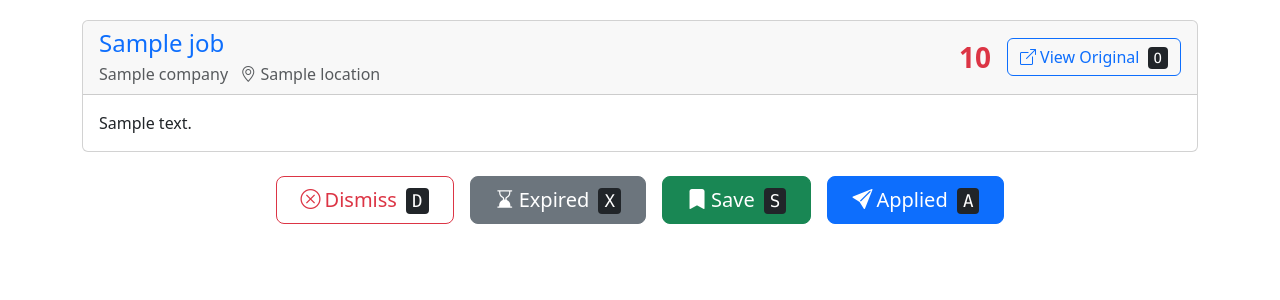
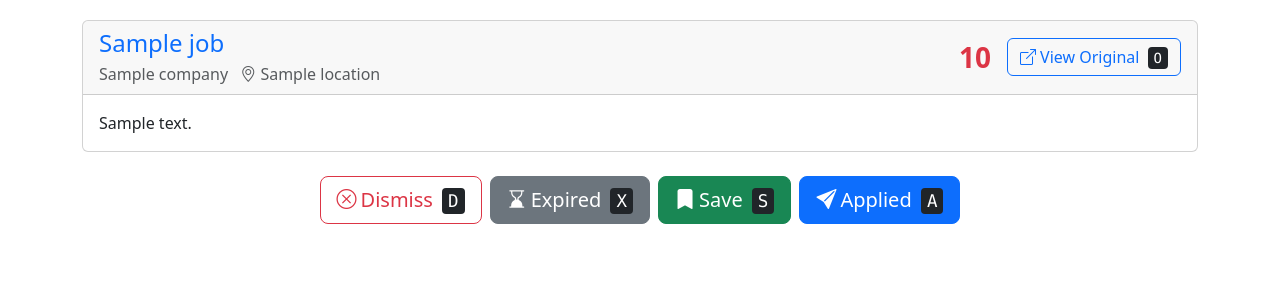
Before and after one commit to justicesuh/sisyphus, a Django app: template sisyphus/templates/jobs/job_review.html in a window 1280 px wide. Shown: the part 156-456 px from the top of the page. Run offline with Django 5.2, Linux system fonts and the light colour scheme; the template is opened without the code that fills it: most values are stand-ins (such as "Sample title", 1, 10 or a date in 2020).

Commit message:
Make mobile ui nicer

```diff
--- a/sisyphus/templates/index.html
+++ b/sisyphus/templates/index.html
@@ -114,7 +114,7 @@
 {# --- Activity Heatmap --- #}
 <div class="card mb-4">
     <div class="card-body">
-        <div id="heatmap" class="d-flex justify-content-center" style="overflow-x: auto; position: relative;"></div>
+        <div id="heatmap" style="overflow-x: auto; text-align: center; position: relative;"></div>
         <div id="heatmap-tooltip" style="position: fixed; pointer-events: none; background: #24292f; color: #fff; padding: 6px 12px; border-radius: 5px; font-size: 13px; white-space: nowrap; display: none; z-index: 1000;"></div>
     </div>
 </div>
@@ -172,7 +172,7 @@
         const svgWidth = labelWidth + cols * step;
         const svgHeight = headerHeight + 7 * step;
 
-        let svg = `<svg width="${svgWidth}" height="${svgHeight}" style="display:block;">`;
+        let svg = `<svg width="${svgWidth}" height="${svgHeight}">`;
 
         // Month labels
         data.months.forEach(function(m) {
--- a/sisyphus/templates/jobs/job_review.html
+++ b/sisyphus/templates/jobs/job_review.html
@@ -54,18 +54,18 @@
     </div>
 </div>
 
-<div class="d-flex justify-content-center gap-3">
+<div class="d-flex justify-content-center flex-wrap gap-2">
     <form id="form-dismiss" method="post" action="{% url 'jobs:job_review_action' job.uuid %}?filter={{ current_filter }}" class="d-inline">
         {% csrf_token %}
         <input type="hidden" name="status" value="dismissed">
-        <button type="submit" class="btn btn-outline-danger btn-lg px-4">
+        <button type="submit" class="btn btn-outline-danger btn-lg">
             <i class="bi bi-x-circle me-1"></i>Dismiss <kbd class="ms-1">D</kbd>
         </button>
     </form>
     <form id="form-expired" method="post" action="{% url 'jobs:job_review_action' job.uuid %}?filter={{ current_filter }}" class="d-inline">
         {% csrf_token %}
         <input type="hidden" name="status" value="expired">
-        <button type="submit" class="btn btn-secondary btn-lg px-4">
+        <button type="submit" class="btn btn-secondary btn-lg">
             <i class="bi bi-hourglass-bottom me-1"></i>Expired <kbd class="ms-1">X</kbd>
         </button>
     </form>
@@ -73,7 +73,7 @@
     <form id="form-new" method="post" action="{% url 'jobs:job_review_action' job.uuid %}?filter={{ current_filter }}" class="d-inline">
         {% csrf_token %}
         <input type="hidden" name="status" value="new">
-        <button type="submit" class="btn btn-info btn-lg px-4">
+        <button type="submit" class="btn btn-info btn-lg">
             <i class="bi bi-arrow-counterclockwise me-1"></i>New <kbd class="ms-1">N</kbd>
         </button>
     </form>
@@ -81,7 +81,7 @@
     <form id="form-saved" method="post" action="{% url 'jobs:job_review_action' job.uuid %}?filter={{ current_filter }}" class="d-inline">
         {% csrf_token %}
         <input type="hidden" name="status" value="saved">
-        <button type="submit" class="btn btn-success btn-lg px-4">
+        <button type="submit" class="btn btn-success btn-lg">
             <i class="bi bi-bookmark-fill me-1"></i>Save <kbd class="ms-1">S</kbd>
         </button>
     </form>
@@ -89,7 +89,7 @@
     <form id="form-applied" method="post" action="{% url 'jobs:job_review_action' job.uuid %}?filter={{ current_filter }}" class="d-inline">
         {% csrf_token %}
         <input type="hidden" name="status" value="applied">
-        <button type="submit" class="btn btn-primary btn-lg px-4">
+        <button type="submit" class="btn btn-primary btn-lg">
             <i class="bi bi-send-fill me-1"></i>Applied <kbd class="ms-1">A</kbd>
         </button>
     </form>
```
